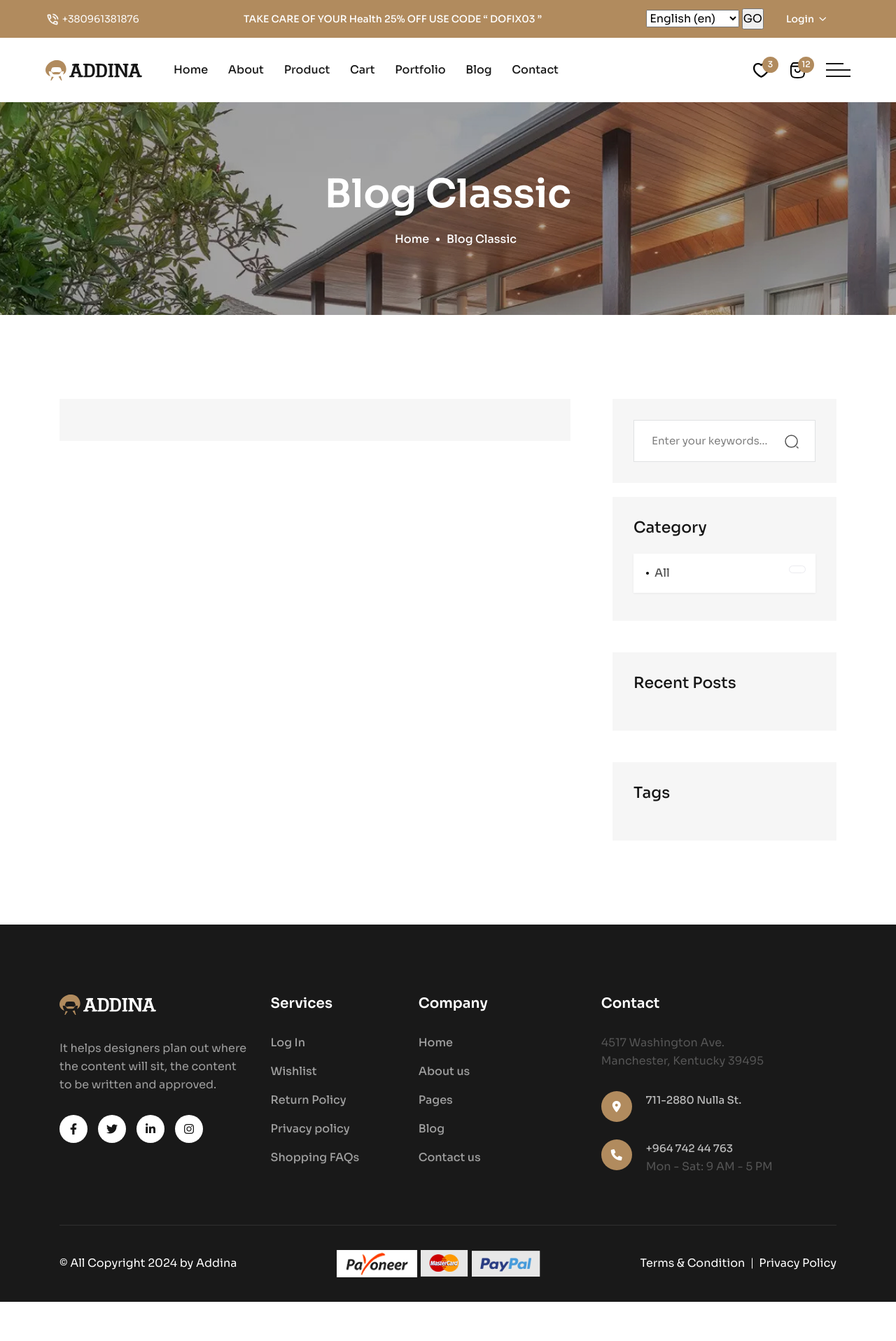
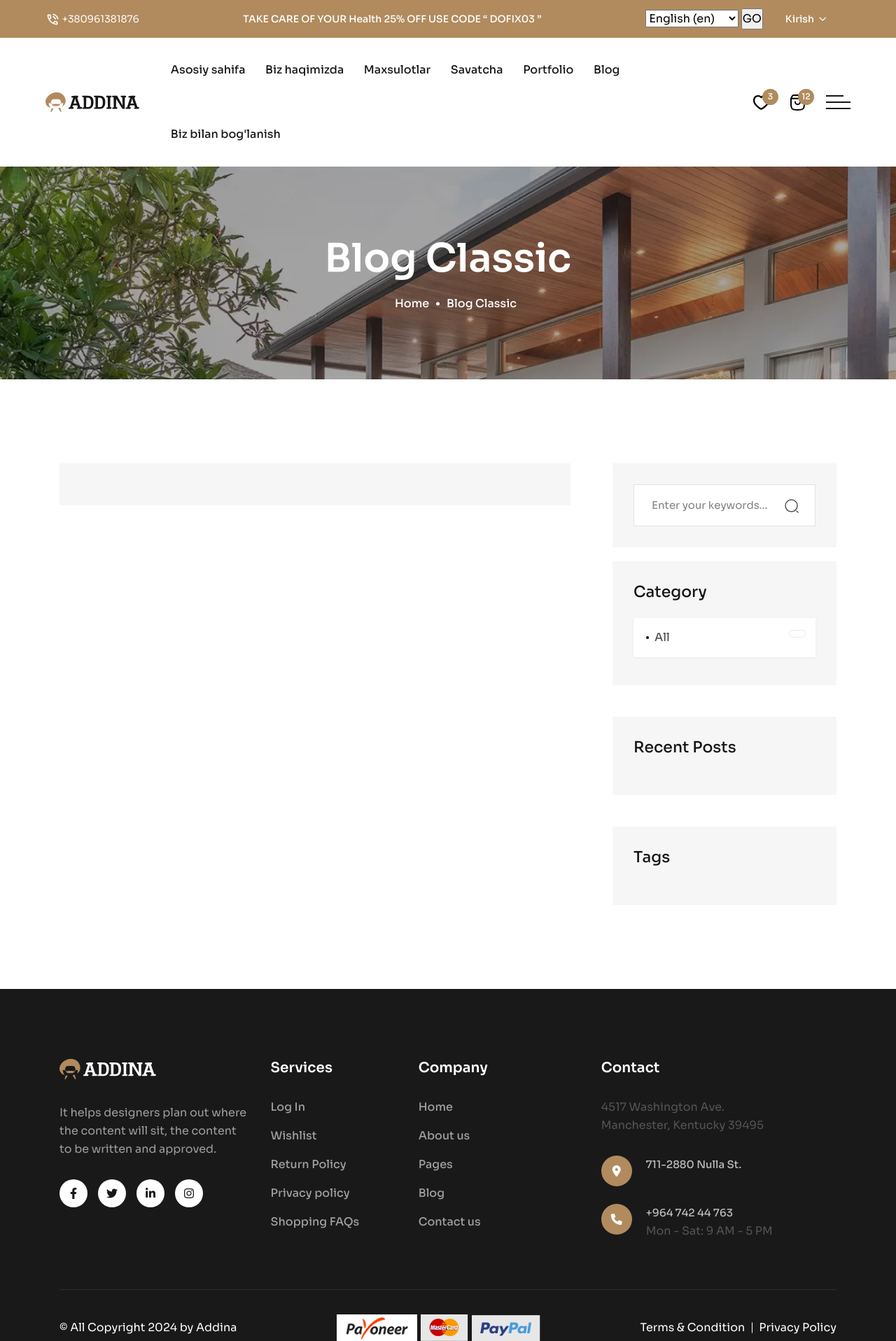
Before and after one commit to Sifat-IT-Academy/addina, a Django app: template templates/blog.html in a window 1280 px wide. Shown: the top 1916 px of the page at 70% size. Before the commit the page ends 1860 px from the top, so only its background shows below. Run offline with Django 5.2, Linux system fonts and the light colour scheme; the template is opened without the code that fills it, so the values that code supplies are empty; parts of the project's set-up code (start-up, migrations or seed data) failed here and were passed over; some libraries are stand-ins or nearby versions.

Commit message:
translate finish

```diff
--- a/config/settings.py
+++ b/config/settings.py
@@ -103,7 +103,7 @@ AUTH_PASSWORD_VALIDATORS = [
 
 LANGUAGE_CODE = 'uz-uz'
 
-TIME_ZONE = 'UTC'
+TIME_ZONE = 'Asia/Tashkent'
 
 USE_I18N = True
 
@@ -114,6 +114,8 @@ from django.utils.translation import gettext_lazy as _
 LANGUAGES = [
     ("uz", _("Uzbek")),
     ("en", _("English")),]
+
+LOCALE_PATHS = BASE_DIR , 'locale'
 
 # MODELTRANSLATION_DEFAULT_LANGUAGE = 'uz'
 
--- a/templates/base.html
+++ b/templates/base.html
@@ -96,7 +96,7 @@
 
                <div class="mobile-menu fix mb-40"></div>
                <div class="offcanvas__contact mt-30 mb-20">
-                  <h4>Contact Info</h4>
+                  <h4>{% blocktranslate %}Kontakt ma'lumotlari{% endblocktranslate %}</h4>
                   <ul>
                      <li class="d-flex align-items-center">
                         <div class="offcanvas__contact-icon mr-15">
@@ -313,13 +313,13 @@
                     {% if not request.user.is_authenticated %}
                      <div class="header-lang-item tp-header-currency">
 
-                        <span class="header-currency-toggle text-white" id="header-currency-toggle">Login</span>
+                        <span class="header-currency-toggle text-white" id="header-currency-toggle">{% blocktranslate %}Kirish{% endblocktranslate %}</span>
                         <ul>
                            <li>
-                              <a class="furniture-clr-hover" href="{% url 'login-page'%}">Login</a>
+                              <a class="furniture-clr-hover" href="{% url 'login-page'%}">{% blocktranslate %}Kirish{% endblocktranslate %}</a>
                            </li>
                            <li>
-                              <a class="furniture-clr-hover" href="{% url 'register-page'%}">Register</a>
+                              <a class="furniture-clr-hover" href="{% url 'register-page'%}">{% blocktranslate %}Ro'yhatdan o'tish{% endblocktranslate %}</a>
                            </li>
                         </ul>
                      </div>
@@ -368,17 +368,17 @@
                               <nav id="mobile-menu">
                                  <ul>
                                     <li class="has-dropdown">
-                                       <a href="{% url 'home-page' %}">Home</a>
+                                       <a href="{% url 'home-page' %}">{% blocktranslate %}Asosiy sahifa{% endblocktranslate %}</a>
                                     </li>
                                     <li>
-                                       <a href="{% url 'about-page' %}">About</a>
+                                       <a href="{% url 'about-page' %}">{% blocktranslate %}Biz haqimizda{% endblocktranslate %}</a>
                                     </li>
                                     <li class="has-dropdown">
-                                       <a href="{% url 'product-page' %}">Product</a>
+                                       <a href="{% url 'product-page' %}">{% blocktranslate %}Maxsulotlar{% endblocktranslate %}</a>
 
                                     </li>
                                     <li class="has-dropdown">
-                                       <a href="{% url 'cart-page' %}">Cart</a>
+                                       <a href="{% url 'cart-page' %}">{% blocktranslate %}Savatcha{% endblocktranslate %}</a>
                                     </li>
                                     <li class="has-dropdown">
                                        <a href="{% url 'portfolio-page' %}">Portfolio</a>
@@ -387,7 +387,7 @@
                                        <a href="{% url 'blog-page' %}">Blog</a>
                                     </li>
                                     <li>
-                                       <a href="{% url 'contact-page' %}">Contact</a>
+                                       <a href="{% url 'contact-page' %}">{% blocktranslate %}Biz bilan bog'lanish{% endblocktranslate %}</a>
                                     </li>
                                  </ul>
                               </nav>
--- a/templates/blog.html
+++ b/templates/blog.html
@@ -1,6 +1,7 @@
 {% extends 'base.html' %}
 {% load static %}
-{% block title %} Blog {% endblock title %}
+{% load i18n %}
+{% block title %} {% blocktranslate %} Blog {% endblocktranslate %}{% endblock title %}
 {% block search %}
 <form action="{% url 'blog-page' %}" method="GET">
     <input type="text" placeholder="Search..." name="q" value="{{ request.GET.q }}">
--- a/templates/index.html
+++ b/templates/index.html
@@ -1,6 +1,8 @@
 {% extends 'base.html' %}
 {% load static %}
-{% block title %} Home {% endblock title %}
+{% load i18n %}
+
+{% block title %} {% blocktranslate %}Asosiy sahifa{% endblocktranslate %}{% endblock title %}
 {% block content %}
 
    <!-- Body main wrapper start -->
```
Also changed, not shown: locale/en/LC_MESSAGES/django.po (added).
